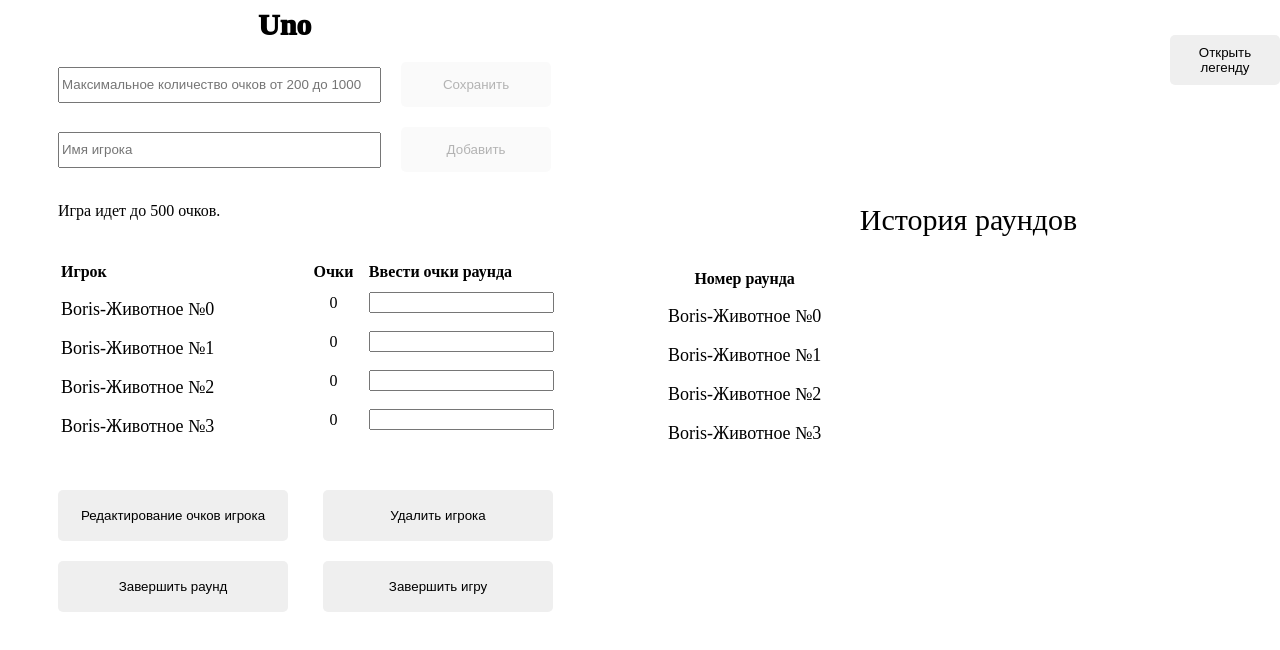
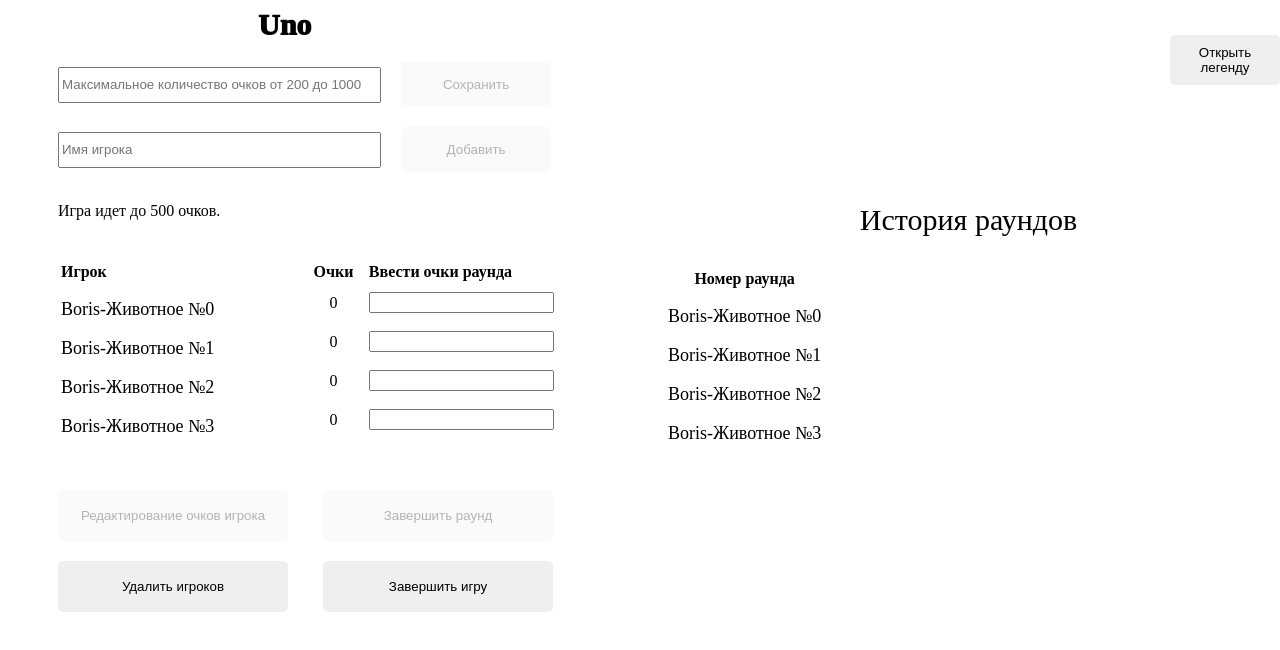
Before and after one commit to MichaelEverchosen/uno-calculator, a Vue app: page / in a window 1280 px wide. Shown: the top 650 px of the page. Built offline with nearby package versions, Linux system fonts and the light colour scheme.

Commit message:
add validation for action buttons

```diff
--- a/src/components/GameSettings.vue
+++ b/src/components/GameSettings.vue
@@ -46,12 +46,7 @@
       return !this.playerName.length;
     },
     isCanSetMaxScore() {
-      return !(
-        this.score >= 200 &&
-        this.score <= 1000 &&
-        !isNaN(this.score) &&
-        this.score !== ""
-      );
+      return !(this.score >= 200 && this.score <= 1000 && this.score !== "");
     },
   },
   methods: {
--- a/src/components/GameTable.vue
+++ b/src/components/GameTable.vue
@@ -20,15 +20,21 @@
       </tbody>
     </table>
     <div>
-      <button class="btn" @click="toggleModal('editing-results')">
+      <button
+        class="btn"
+        @click="toggleModal('editing-results')"
+        :disabled="isCanEditPlayersScore"
+      >
         Редактирование очков игрока
       </button>
-      <button class="btn" @click="toggleModal('delete-player')">
-        Удалить игрока
+      <button class="btn" @click="finishRound" :disabled="!isCanFinishRound">
+        Завершить раунд
       </button>
     </div>
     <div>
-      <button class="btn" @click="finishRound">Завершить раунд</button>
+      <button class="btn" @click="toggleModal('delete-player')">
+        Удалить игроков
+      </button>
       <button class="btn" @click="toggleModal('finish-game')">
         Завершить игру
       </button>
@@ -82,6 +88,19 @@
     },
     players() {
       return this.$store.getters.getPlayers;
+    },
+    isCanEditPlayersScore() {
+      return !this.$store.getters.getRoundsCount;
+    },
+    isCanFinishRound() {
+      let enteredPlayersScoreCount = 0;
+      for (let player of this.players) {
+        if (player.scorePerRound >= 0 && player.scorePerRound !== "") {
+          enteredPlayersScoreCount++;
+        }
+      }
+      if (enteredPlayersScoreCount >= this.players.length - 1) return true;
+      return false;
     },
   },
   methods: {
--- a/src/store/uno.js
+++ b/src/store/uno.js
@@ -79,6 +79,9 @@
     getMaxScore(state) {
       return state.maxScore;
     },
+    getRoundsCount(state) {
+      return state.players.length ? state.players[0].scoresPerRounds.length : 0;
+    },
   },
 });
 
```
